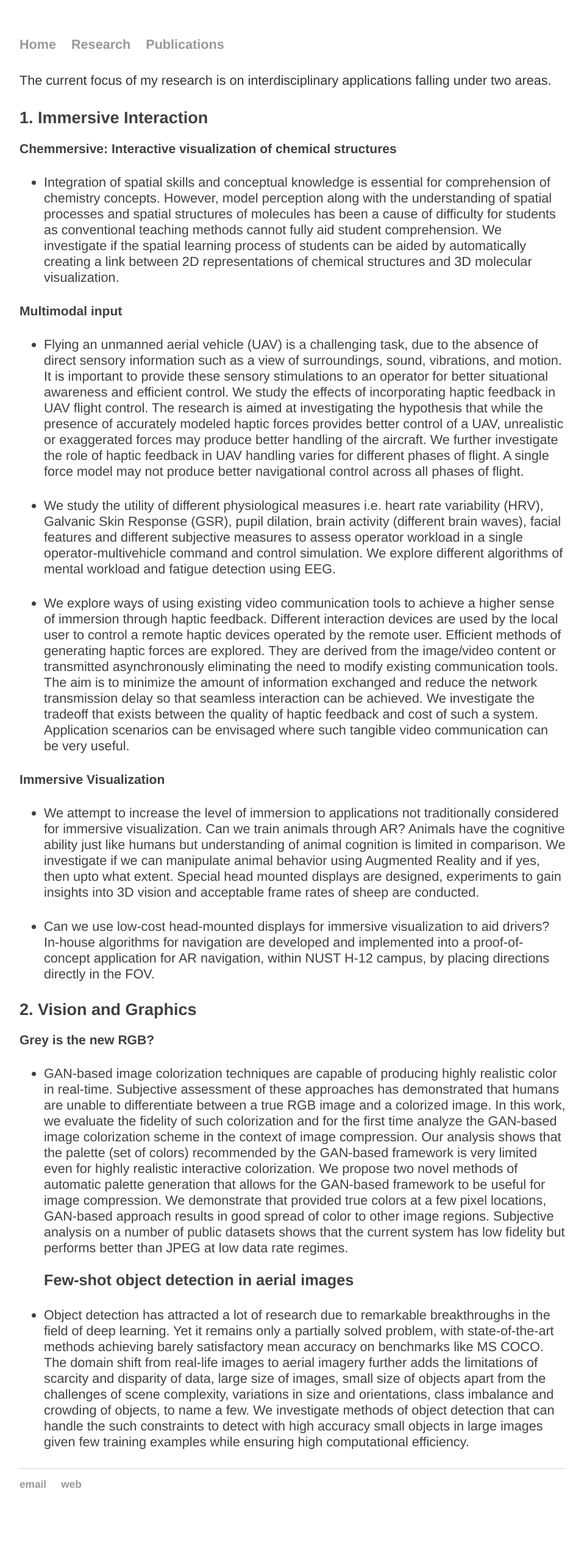
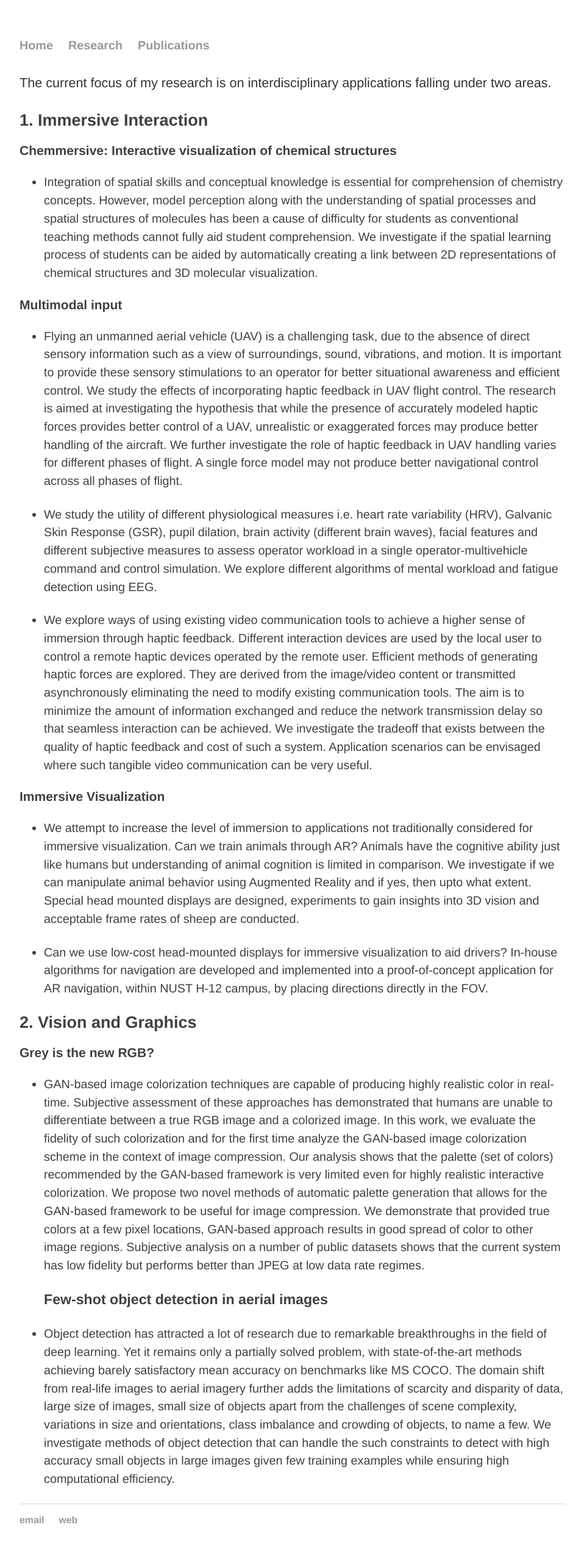
Before and after one commit to ShahzadRasool/shahzadrasool.github.io, a Jekyll site: the page built from research/index.md, in a window 1280 px wide. Shown: the whole page at 61% size, without its empty margins (160-1118 px from the left). Built offline with Jekyll 4.4.1, drawn with Linux system fonts in a browser that asks for light colours; our own code applies the rules of GitHub Pages for plain Markdown files; before the commit the page ends 2504 px from its top, so only the background shows below that.

Commit message:
Update main.css

```diff
--- a/css/main.css
+++ b/css/main.css
@@ -39,10 +39,13 @@ footer {
 }
 
 ul li{
-    margin: 30px 0;
-    font-size: 1.2em;
+  margin: 25px 0;
+  font-size: 1.1em;
+  line-height: 1.5;
 }
 
-ul.posts li {
-    list-style: none;
+ol li {
+  margin: 25px 0;
+  font-size: 1.1em;
+  line-height: 1.5;
 }
```
